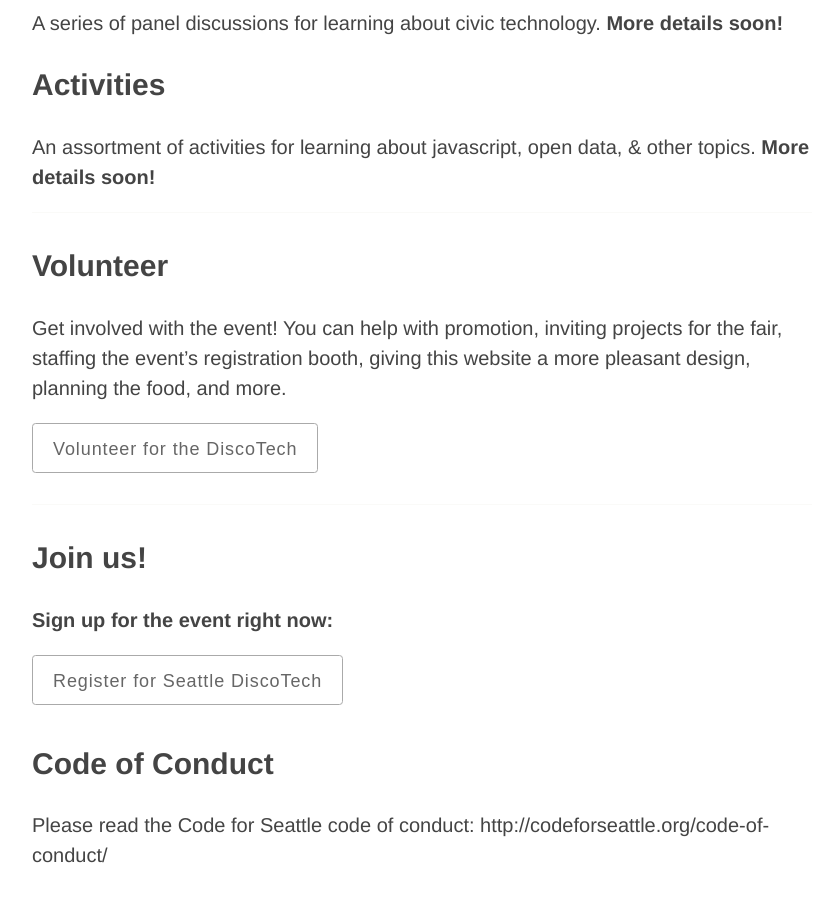
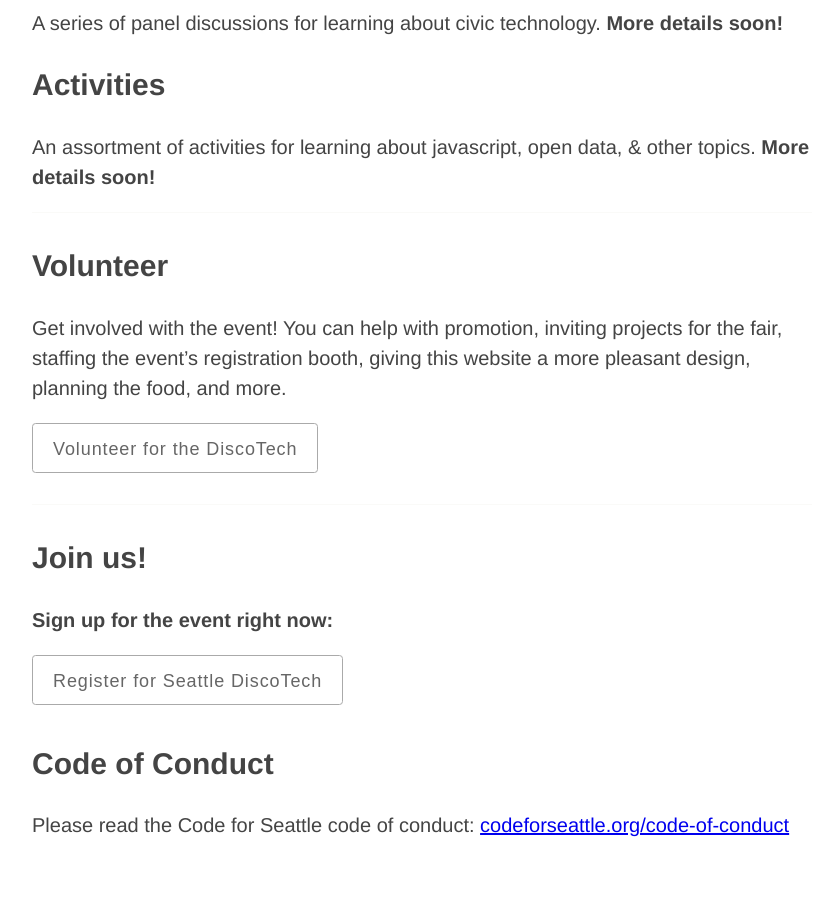
Before and after one commit to openseattle/discotech, a Jekyll site: the page built from index.md, in a window 1280 px wide and 900 px high, scrolled down 1948 px. Shown: the whole window, without its empty margins (218-1058 px from the left). Built offline with Jekyll 4.4.1, drawn with Linux system fonts in a browser that asks for light colours; Markdown is read by kramdown in place of the engine named in the settings; after the commit the page ends 2818 px from its top, so only the background shows below that; part of the change alters nothing that is shown.

Commit message:
Update index.md

```diff
--- a/index.md
+++ b/index.md
@@ -74,4 +74,4 @@ Get involved with the event! You can help with promotion, inviting projects for
 
 ## Code of Conduct
 
-Please read the Code for Seattle code of conduct: http://codeforseattle.org/code-of-conduct/
+Please read the Code for Seattle code of conduct: [codeforseattle.org/code-of-conduct](http://codeforseattle.org/code-of-conduct/)
```
